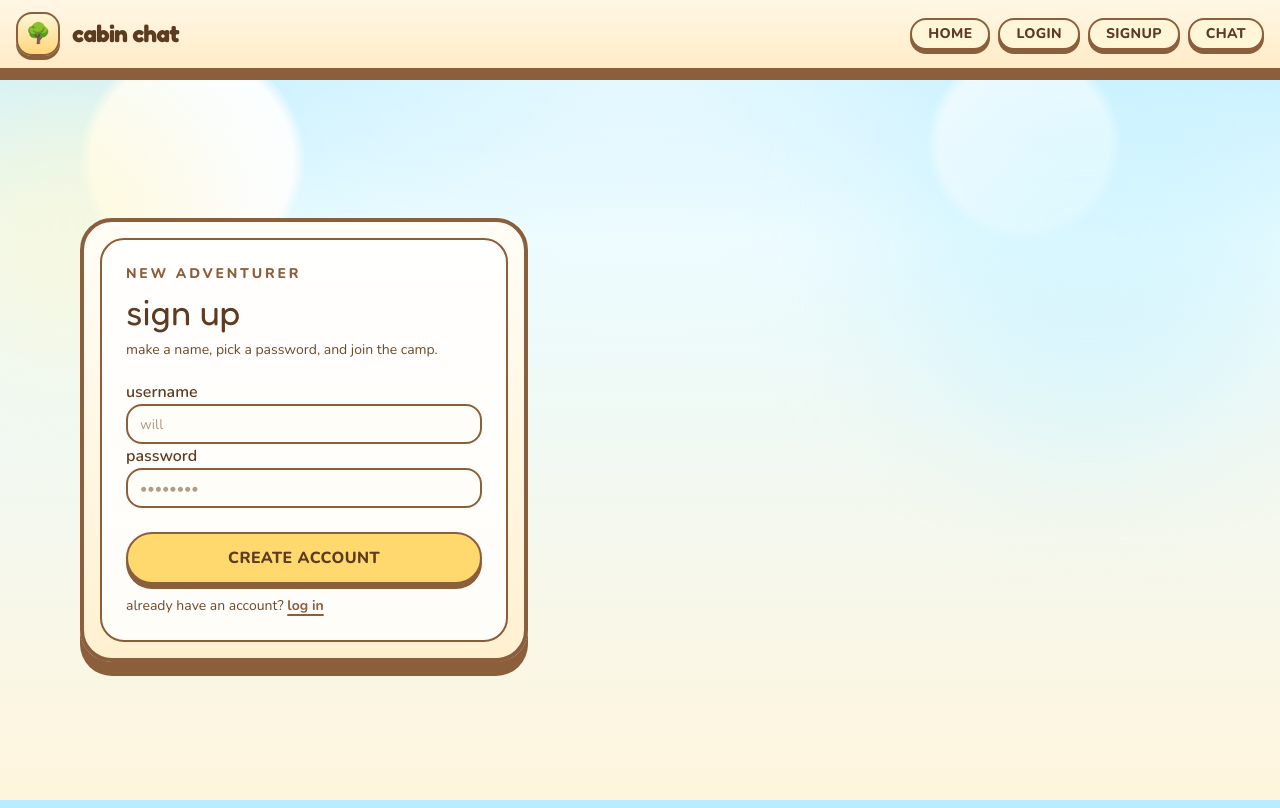
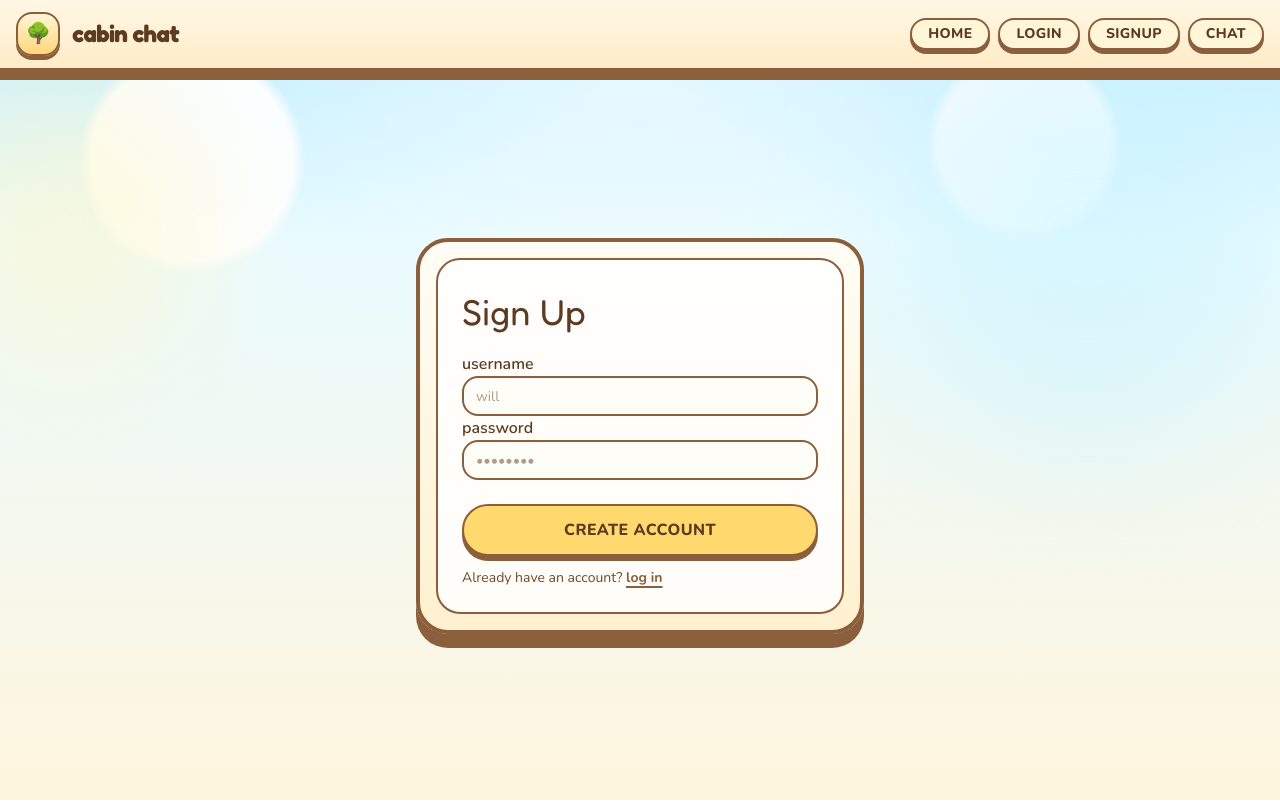
Before and after one commit to wjbetech/cabin-chat, a React (Vite) app in the folder frontend/: page /signup in a window 1280 px wide. Built offline with nearby package versions, Linux system fonts and the light colour scheme.

Commit message:
styling: cleaned up landing page and signup page

```diff
--- a/frontend/src/layouts/PublicLayout.tsx
+++ b/frontend/src/layouts/PublicLayout.tsx
@@ -2,7 +2,7 @@ import { Outlet } from "react-router-dom";
 
 export default function PublicLayout() {
   return (
-    <main className="mx-auto flex min-h-[calc(100vh-4rem)] w-full max-w-6xl items-center px-4 py-10">
+    <main className="mx-auto flex min-h-[calc(100vh-4.5rem)] w-full max-w-6xl items-center px-4 py-10">
       <Outlet />
     </main>
   );
--- a/frontend/src/pages/LandingPage.tsx
+++ b/frontend/src/pages/LandingPage.tsx
@@ -2,7 +2,7 @@ import { Link } from "react-router-dom";
 
 export default function LandingPage() {
   return (
-    <section className="grid gap-8 lg:grid-cols-[minmax(0,1.2fr)_minmax(320px,0.8fr)] lg:items-center">
+    <section className="grid gap-8 lg:grid-cols-[minmax(0,1.2fr)_minmax(320px,0.8fr)] lg:items-center px-20">
       <div className="rounded-4xl border-4 border-[#8b5e3c] bg-[linear-gradient(180deg,#fffef7,#fff3d8)] p-4 shadow-[0_14px_0_#8b5e3c]">
         <h1 className="text-2xl">cabin chat</h1>
       </div>
--- a/frontend/src/pages/SignupPage.tsx
+++ b/frontend/src/pages/SignupPage.tsx
@@ -2,17 +2,15 @@ import { Link } from "react-router-dom";
 
 export default function SignupPage() {
   return (
-    <div className="w-full max-w-md rounded-4xl border-4 border-[#8b5e3c] bg-[linear-gradient(180deg,#fffdf6,#fff1d0)] p-4 shadow-[0_14px_0_#8b5e3c]">
+    <div className="w-full max-w-md rounded-4xl border-4 border-[#8b5e3c] bg-[linear-gradient(180deg,#fffdf6,#fff1d0)] p-4 shadow-[0_14px_0_#8b5e3c] mx-auto">
       <div className="rounded-3xl border-2 border-[#8b5e3c] bg-white/85 p-6">
         <div>
-          <p className="text-sm font-extrabold uppercase tracking-[0.2em] text-[#8b5e3c]">new adventurer</p>
-          <h1 className="mt-2 font-display text-4xl lowercase text-[#5d3b20]">sign up</h1>
-          <p className="mt-2 text-sm text-[#6f4a29]">make a name, pick a password, and join the camp.</p>
+          <h1 className="mt-2 font-display text-4xl  text-[#5d3b20]">Sign Up</h1>
         </div>
 
-        <div className="mt-5 space-y-4">
+        <div className="mt-5 space-y-6">
           <label className="form-control">
-            <span className="mb-2 font-semibold text-[#5d3b20]">username</span>
+            <span className="mb-4 font-semibold text-[#5d3b20]">username</span>
             <input
               className="input input-bordered w-full rounded-2xl border-2 border-[#8b5e3c] bg-[#fffdf8]"
               placeholder="will"
@@ -20,7 +18,7 @@ export default function SignupPage() {
           </label>
 
           <label className="form-control">
-            <span className="mb-2 font-semibold text-[#5d3b20]">password</span>
+            <span className="mb-4 font-semibold text-[#5d3b20]">password</span>
             <input
               className="input input-bordered w-full rounded-2xl border-2 border-[#8b5e3c] bg-[#fffdf8]"
               type="password"
@@ -34,7 +32,7 @@ export default function SignupPage() {
             create account
           </button>
           <p className="text-sm text-[#6f4a29]">
-            already have an account?{" "}
+            Already have an account?{" "}
             <Link to="/login" className="font-bold text-[#8b5e3c] underline decoration-2 underline-offset-4">
               log in
             </Link>
```
